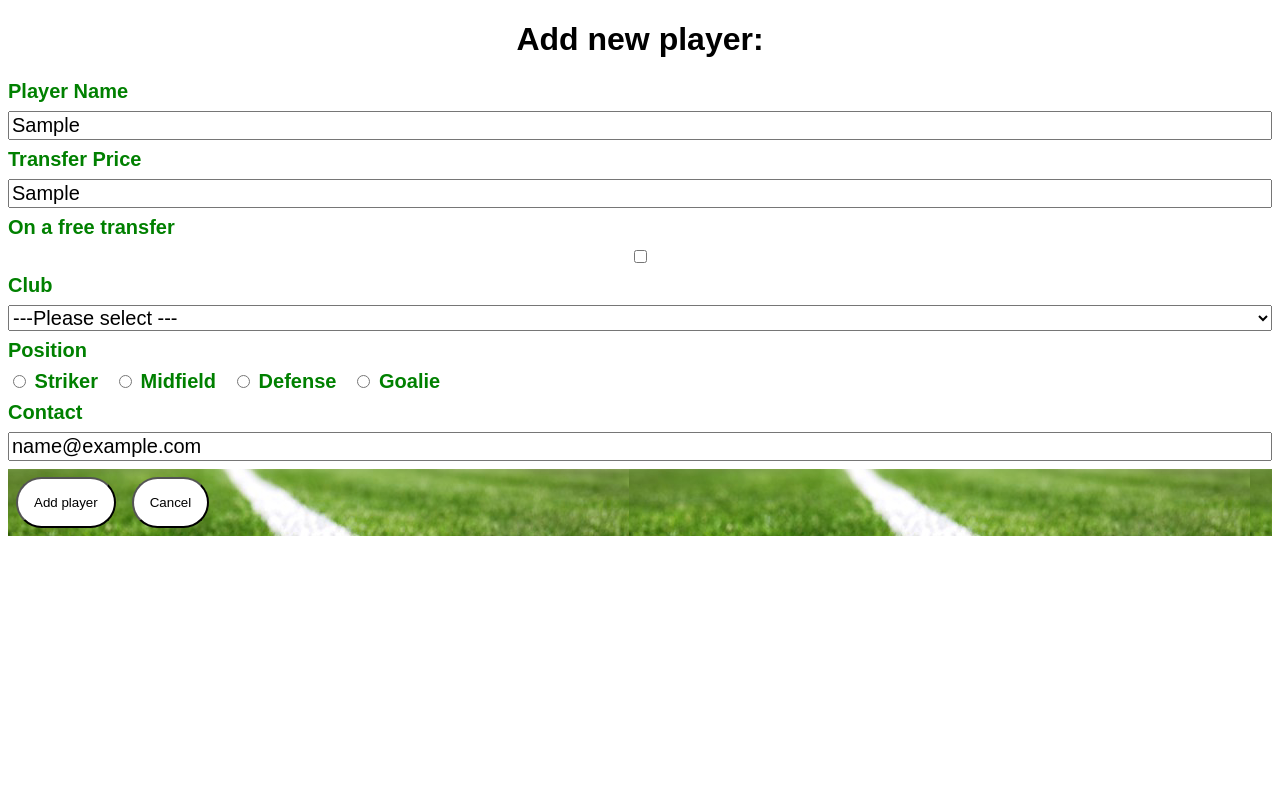
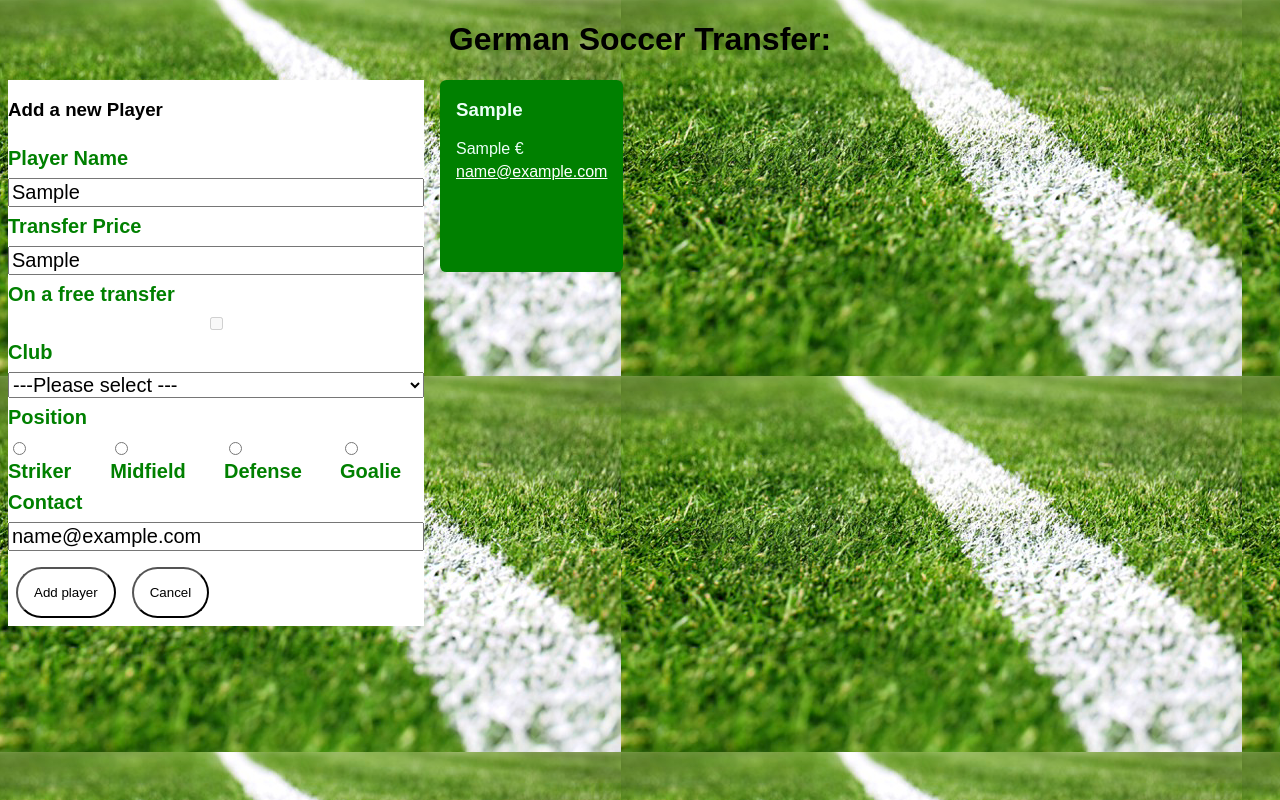
Before and after one commit to GabrieleGrimme/soccer-transfer-market, a React (Create React App) app: page / in a window 1280 px wide. Both pictures are taken after typing "Sample", "Sample", "name@example.com" into the empty fields and a click on the button "Add player". Built offline with nearby package versions, Linux system fonts and the light colour scheme.

Commit message:
added cards and fixed some bugs with cards

```diff
--- a/src/App.js
+++ b/src/App.js
@@ -1,187 +1,51 @@
-
+//console.log(event.target.name); // Name des Eingabefeldes
+//console.log(event.target.value); // Wert des Eingabefeldes
+// value={player.name} hängt den dynamisch erzeugten value an
 import { useState } from 'react';
 import styled from 'styled-components';
-import Soccerfieldimg from '../src/images/soccerfield.png';
-
-//
-
-//anlegen eines Prototyps, damit alle properties vorhanden sind
+import PlayerForm from './PlayerForm';
+import PlayerCard from './PlayerCard';
 
 function App() {
+const [players, setPlayers] = useState([]); // state für die Spieler
 
-const initialPlayerState = {
-  name: '',
-  price: '',
-  free_transfer: false,
-  position: '',
-  email: '',
-};
-
-const [player, setPlayer] = useState([]);
-const [allPlayers, setAllPlayers] = useState([]);
-
-function addPlayer(e) {
-  e.preventDefault();
-  alert(`${player.name} ${player.price}`);
-};
-
-
-
-
-  function updatePlayer(event) {
-    const fieldName= event.target.name;
-    let fieldValue= event.target.value;
-
-    if (event.target.type === 'checkbox') { // checkbox übermittelt keinen value, deshalb immer im State speichern
-      fieldValue = event.target.checked; // ist true oder false
-    }
-
-
-    setPlayer({...player, [fieldName]: fieldValue }); // property (key) dynamisch erzeugt, deshalb []
-
-    //console.log(event.target.name); // Name des Eingabefeldes
-    //console.log(event.target.value); // Wert des Eingabefeldes
+  function addPlayer(player) {
+    setPlayers([...players, player]); // die Formulareingaben werden hier hineingeschoben
   }
-
-  // value={player.name} hängt den dynamisch erzeugten value an
 
   return (
     <div>
-      <h1>Add new player:</h1>
-      <Form onSubmit={addPlayer}>
-        <label>Player Name</label>
-          <input
-            type="text"
-            name="name"
-            onChange={updatePlayer}
-            value={player.name}
-          />
-
-        <label>Transfer Price</label>
-          <input
-            type="text"
-            name="price"
-            onChange={updatePlayer}
-            value={player.price}
-            disabled={player.free_transfer ? true : false }
-          />
-
-        <label>On a free transfer</label>
-          <input
-            type="checkbox"
-            name="free_transfer"
-            onChange={updatePlayer}
-            value={player.free_transfer}
-            disabled={player.price ===' '}
-          />
-
-        <label htmlFor="club">Club</label>
-          <select id="club" name="club">
-            <option value="select"> ---Please select --- </option>
-            <option value="fc_bayern">FC Bayern</option>
-            <option value="sv_werder">SV Werder</option>
-            <option value="vfb_stuttgart">VFB Stuttgart</option>
-            <option value="rb_leipzig">RB Leipzig</option>
-            <option value="st_pauli">FC St. Pauli</option>
-            <option value="fc_koeln">1. FC Köln</option>
-          </select>
-
-          <label htmlFor="position">Position</label>
-          <Position>
-            <label>
-            <input
-              type="radio"
-              value="striker"
-              name="position"
-              onChange={updatePlayer}
-              checked= {player.position === 'striker'}/> {' '} Striker
-            </label>
-            <label>
-            <input
-              type="radio"
-              value="midfield"
-              name="position"
-              onChange={updatePlayer}
-              checked= {player.position === 'midfield'}/> {' '} Midfield
-            </label>
-            <label>
-            <input
-              type="radio"
-              value="defence"
-              name="position"
-              onChange={updatePlayer}
-              checked= {player.position === 'defence'}/> {' '} Defense
-            </label>
-            <label>
-            <input
-              type="radio"
-              value="goalie"
-              name="position"
-              onChange={updatePlayer}
-              checked= {player.position === 'goalie'}/> {' '} Goalie
-            </label>
-            </Position>
-
-          <label htmlFor="email">Contact</label>
-            <input
-              type="text"
-              name="email" />
-          <Buttons>
-            <Button
-              isPrimary
-              type="submit">
-                Add player
-              </Button>
-            <Button onClick={() => setPlayer(initialPlayerState) }
-              type="reset">
-              Cancel
-            </Button>
-          </Buttons>
-      </Form>
+      <h1>German Soccer Transfer:</h1>
+      <Grid>
+      <PlayerForm onAddPlayer={addPlayer}/>
+      <Players>
+        {players.map((player) => (
+            <PlayerCard player={player} />
+          ))}
+      </Players>
+      </Grid>
     </div>
   );
 }
 
 
-const Form = styled.form`
+const Grid = styled.div`
   display: grid;
-  gap: 0.5rem;
-  margin: 0 auto;
+  grid-template-columns: 1 fr;
 
-  label {
-    font-weight: bold;
-    font-size: 20px;
-    color: green;
+  gap: 1rem;
+
+  @media (min-width: 576px) {
+    grid-template-columns: 1fr 2fr;
   }
-
-  input,
-  select {
-    font-size: 1.25rem;
-  }
-
-  input[type='checkbox'],
-  input[type='radio'] {
-    transform: scale()(1.4);
-  }
-  `;
-
-const Position = styled.section`
-  display: flex;
-  gap: 1rem;
 `;
 
-const Buttons = styled.section`
-  background-image: url(${Soccerfieldimg});
+const Players = styled.div`
   display:flex;
-  gap: 1rem;
-  padding: 0.5rem;
+  flex-wrap: wrap;;
+  gap: 0.5rem;
 `;
 
-const Button = styled.button`
-  padding: 1rem;
-  border-radius: 5rem;
-  background: white;
-  cursor: pointer;
-`;
+
 
 export default App;
--- a/src/GlobalStyle.js
+++ b/src/GlobalStyle.js
@@ -9,6 +9,7 @@ export default createGlobalStyle`
 
 body {
 
+    background-image: url(${Soccerfieldimg});
     font-size: 16px;
     font-family: sans-serif;
   }
--- /dev/null
+++ b/src/PlayerCard.js
@@ -0,0 +1,38 @@
+import styled from 'styled-components';
+
+export default function PlayerCard ({ player }) {
+    return (
+        <Card>
+           <h3>{player.name}</h3>
+            <p>{player.price} €</p>
+            <p>{player.club}</p>
+            <p>{player.position}</p>
+            <p>
+                <a href={`mailto:${player.email}`}> {player.email} </a>
+            </p>
+        </Card>
+    );
+}
+
+const Card = styled.article`
+    //background: hsl(160, 60%, 50%);
+    background: green;
+    border-radius: 0.4rem;
+    color: hsl(160, 96%, 96%);
+    padding: 1.2rem 1rem;
+    height: 12rem;
+    min-width: calc(100% - 2rem) / 3;
+
+h3 {
+    margin-top:0;
+}
+
+p {
+    margin: 0.3rem 0;
+}
+
+a {
+    //color: hsl(160, 10%, 20%);
+    color: white;
+}
+    `;
--- /dev/null
+++ b/src/PlayerForm.js
@@ -0,0 +1,175 @@
+import styled from 'styled-components/macro';
+import { useState } from 'react';
+//import Soccerfieldimg from '../src/images/soccerfield.png';
+
+export default function PlayerForm({ onAddPlayer }) {
+
+const initialPlayerState = { //anlegen eines Prototyps für alle properties (key)
+    name: '',
+    price: '',
+    free_transfer: false,
+    position: '',
+    email: '',
+    club: ''
+  };
+
+  const [player, setPlayer] = useState([]);
+
+    function updatePlayer(event) {
+        const fieldName= event.target.name;
+        let fieldValue= event.target.value;
+
+        if (event.target.type === 'checkbox') { // checkbox übermittelt keinen value, deshalb immer im State speichern
+            fieldValue = event.target.checked; // ist true oder false
+    }
+
+    setPlayer({...player, [fieldName]: fieldValue }); // property (key) dynamisch erzeugt, deshalb []
+  }
+
+  function handleFormSubmit(event) {
+      event.preventDefault();
+      onAddPlayer(player);
+  }
+
+return (
+
+<Form onSubmit={handleFormSubmit}>
+    <h3>Add a new Player</h3>
+        <label>Player Name</label>
+          <input
+            type="text"
+            name="name"
+            onChange={updatePlayer}
+            value={player.name}
+          />
+
+        <label>Transfer Price</label>
+          <input
+            type="text"
+            name="price"
+            onChange={updatePlayer}
+            value={player.price}
+            disabled={player.free_transfer ? true : false }
+          />
+
+        <label>On a free transfer</label>
+          <input
+            type="checkbox"
+            name="free_transfer"
+            onChange={updatePlayer}
+            value={player.free_transfer}
+            disabled={player.price !==''}
+          />
+
+        <label htmlFor="club">Club</label>
+          <select
+            id="club"
+            name="club"
+            onChange={updatePlayer}
+            value={player.club} >
+            <option value="select"> ---Please select --- </option>
+            <option value="fc_bayern">FC Bayern</option>
+            <option value="sv_werder">SV Werder</option>
+            <option value="vfb_stuttgart">VFB Stuttgart</option>
+            <option value="rb_leipzig">RB Leipzig</option>
+            <option value="st_pauli">FC St. Pauli</option>
+            <option value="fc_koeln">1. FC Köln</option>
+          </select>
+
+          <label htmlFor="position">Position</label>
+          <Position>
+            <label>
+            <input
+              type="radio"
+              value="striker"
+              name="position"
+              onChange={updatePlayer}
+              checked= {player.position === 'striker'}/> {' '} Striker
+            </label>
+            <label>
+            <input
+              type="radio"
+              value="midfield"
+              name="position"
+              onChange={updatePlayer}
+              checked= {player.position === 'midfield'}/> {' '} Midfield
+            </label>
+            <label>
+            <input
+              type="radio"
+              value="defence"
+              name="position"
+              onChange={updatePlayer}
+              checked= {player.position === 'defence'}/> {' '} Defense
+            </label>
+            <label>
+            <input
+              type="radio"
+              value="goalie"
+              name="position"
+              onChange={updatePlayer}
+              checked= {player.position === 'goalie'}/> {' '} Goalie
+            </label>
+            </Position>
+
+          <label htmlFor="email">Contact</label>
+            <input
+              type="text"
+              name="email"
+              value={player.email}
+              onChange={updatePlayer} />
+          <Buttons>
+            <Button
+              isPrimary
+              type="submit">
+                Add player
+              </Button>
+            <Button onClick={() => setPlayer(initialPlayerState) }
+              type="reset">
+              Cancel
+            </Button>
+          </Buttons>
+      </Form>
+);
+}
+
+const Form = styled.form`
+background: white;
+display: grid;
+gap: 0.5rem;
+margin: 0 auto;
+
+label {
+  font-weight: bold;
+  font-size: 20px;
+  color: green;
+}
+
+input,
+select {
+  font-size: 1.25rem;
+}
+
+input[type='checkbox'],
+input[type='radio'] {
+  transform: scale()(1.4);
+}
+`;
+
+const Position = styled.section`
+display: flex;
+gap: 1rem;
+`;
+
+const Buttons = styled.section`
+display:flex;
+gap: 1rem;
+padding: 0.5rem;
+`;
+
+const Button = styled.button`
+padding: 1rem;
+border-radius: 5rem;
+background: white;
+cursor: pointer;
+`;
```
